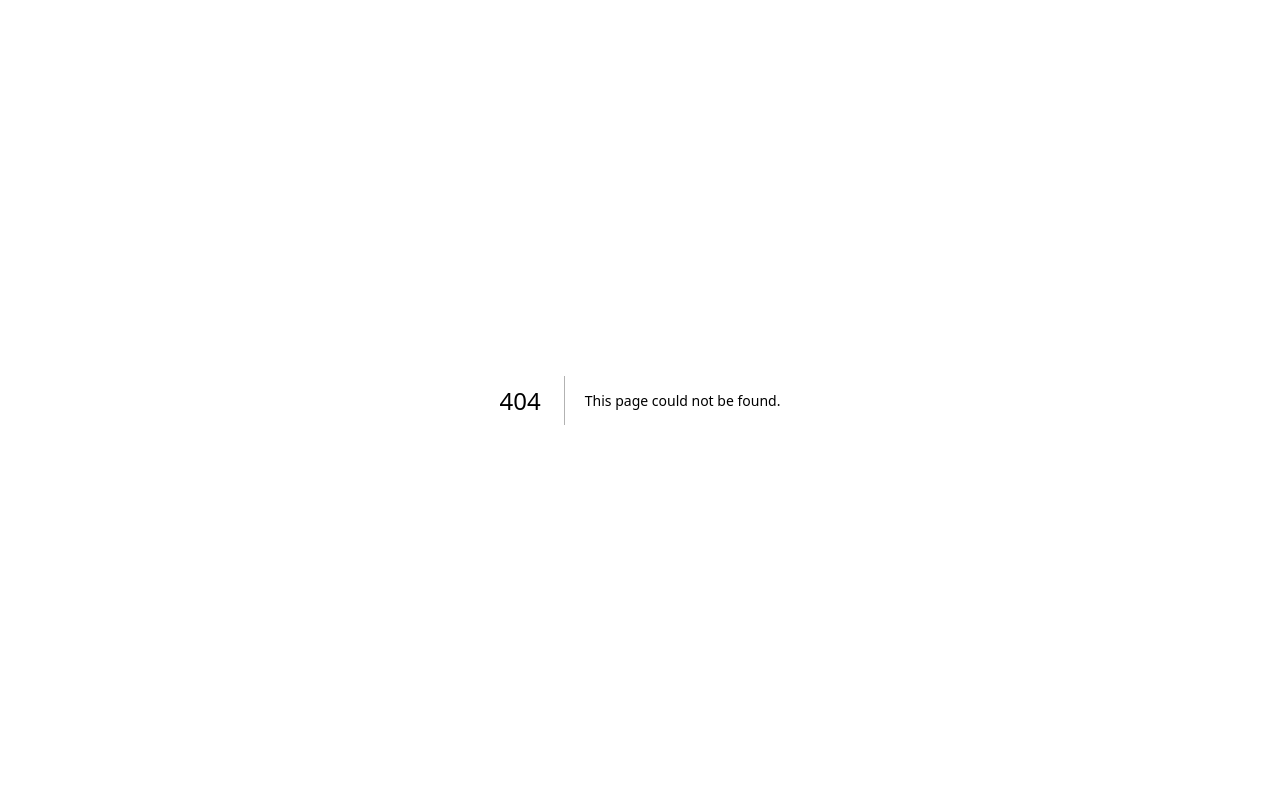
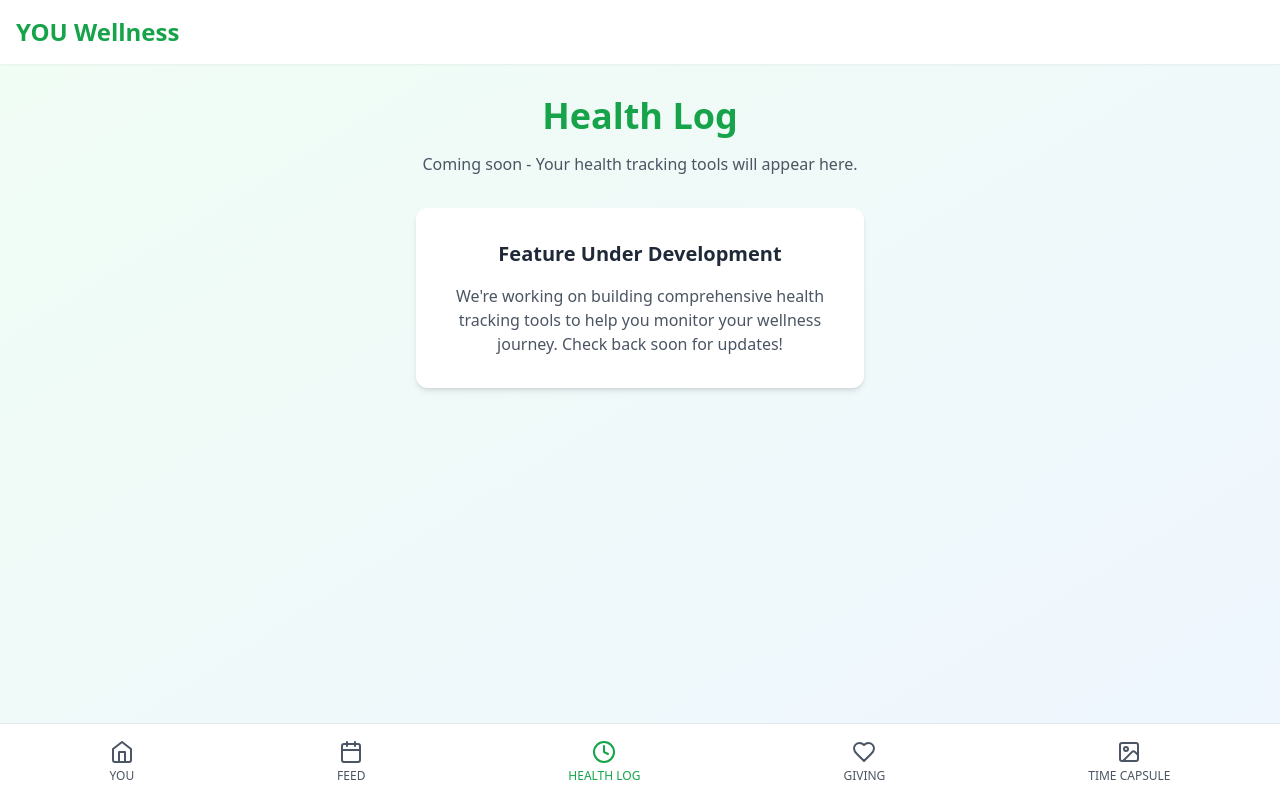
Before and after one commit to TheSamanthaWilliams/you-wellness-app, a Next.js app: page /health-log in a window 1280 px wide. Before the commit this address had no page. Built offline with nearby package versions, Linux system fonts and the light colour scheme.

Commit message:
Create page.js

```diff
--- /dev/null
+++ b/app/health-log/page.js
@@ -0,0 +1,30 @@
+"use client";
+
+import BottomNav from '../components/BottomNav';
+
+export default function HealthLog() {
+  return (
+    <div className="min-h-screen bg-gradient-to-br from-green-50 to-blue-50 pb-20">
+      <header className="bg-white shadow-sm">
+        <div className="container mx-auto px-4 py-4 flex justify-between items-center">
+          <h1 className="text-2xl font-bold text-green-600">YOU Wellness</h1>
+        </div>
+      </header>
+
+      <main className="container mx-auto px-4 py-8 text-center">
+        <h2 className="text-4xl font-bold text-green-600 mb-4">Health Log</h2>
+        <p className="text-gray-600 mb-8">Coming soon - Your health tracking tools will appear here.</p>
+
+        <div className="bg-white rounded-xl shadow-md p-8 max-w-md mx-auto">
+          <h3 className="text-xl font-semibold text-gray-800 mb-4">Feature Under Development</h3>
+          <p className="text-gray-600">
+            We're working on building comprehensive health tracking tools to help you monitor your wellness journey.
+            Check back soon for updates!
+          </p>
+        </div>
+      </main>
+
+      <BottomNav />
+    </div>
+  );
+}
```
